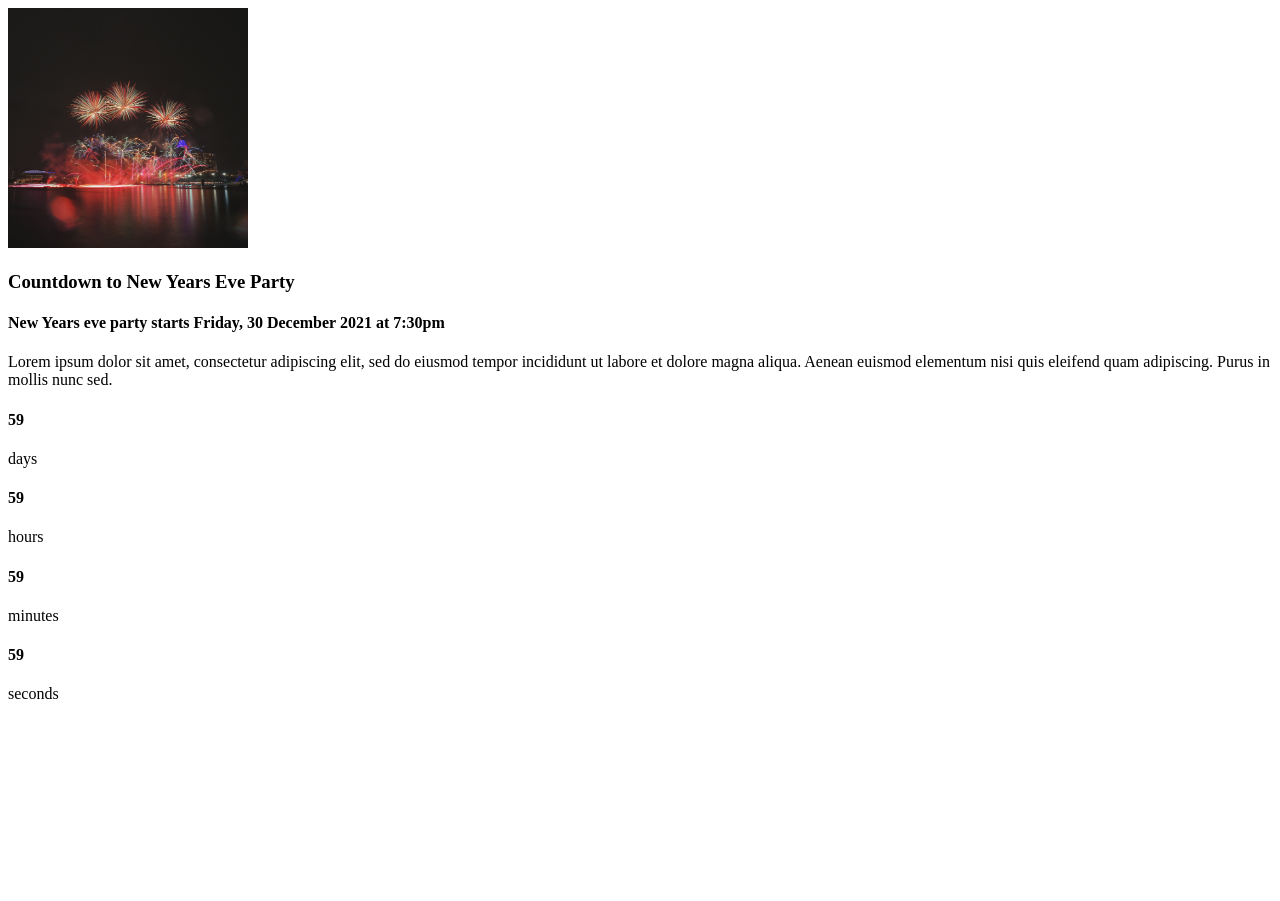
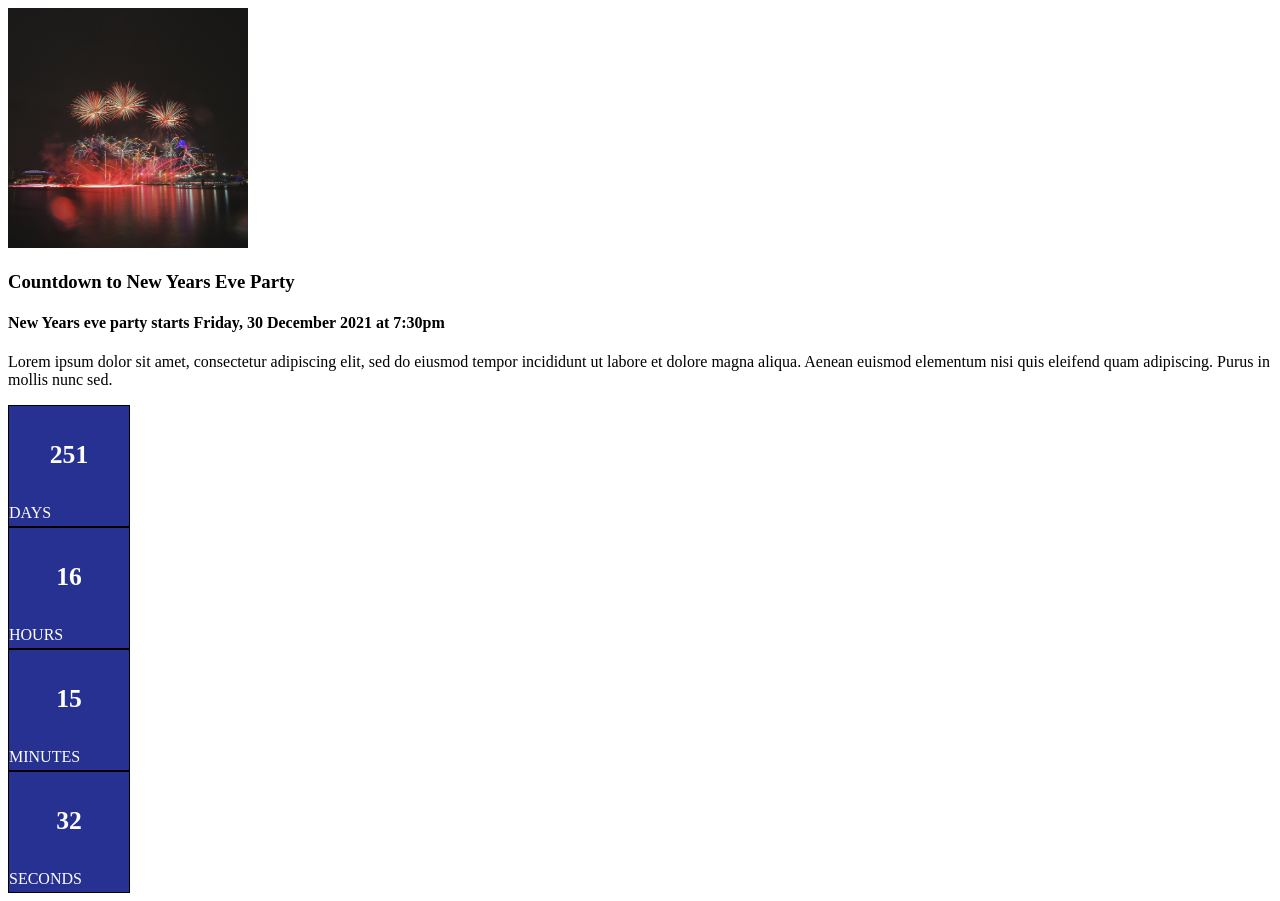
Before and after one commit to Tofthaslund/Countdown, a plain HTML site: page index.html in a window 1280 px wide. Before the commit the page ends 800 px from the top, so only its background shows below. Drawn offline with Linux system fonts and the light colour scheme.

Commit message:
function to make countdown work

```diff
--- a/script.js
+++ b/script.js
@@ -27,7 +27,7 @@ const items = document.querySelectorAll('.deadline-format h4');
 
 
 let futureDate = new Date(2021,11,30,7,30,0);
-console.log(futureDate);
+
 // year
 const year = futureDate.getFullYear();
 // hours
@@ -44,3 +44,49 @@ const weekday = weekdays[futureDate.getDay()];
 
 
 dateNy.textContent = `New Years eve party starts ${weekday}, ${date} ${month} ${year} at ${hours}:${minutes}pm`
+
+// furture timein ms
+const futureTime = futureDate.getTime();
+
+
+function getRemainingTime(){
+    const today = new Date().getTime();
+    const t = futureTime - today;
+    // 1s = 1000ms
+    // 1m = 60s
+    // 1hr = 60min
+    // 1day = 24hr
+
+    // values in ms
+    const oneDay = 24 * 60 * 60 * 1000;
+    const oneHour = 60 * 60 * 1000;
+    const oneMinute = 60 * 1000;
+    // calculate all values
+    let days = Math.floor(t / oneDay);
+    let hours = Math.floor((t % oneDay) / oneHour );
+    let min = Math.floor((t % oneHour) / oneMinute);
+    let sec = Math.floor((t % oneMinute) / 1000);
+
+    // Set values array
+    const values = [days,hours,min,sec];
+
+    // sets a 0 if number is less than 10
+    function format(item){
+        if(item < 10){
+            return item = `0${item}`
+        }
+        return item;
+    }
+
+
+    items.forEach(function(item, index){
+        item.innerHTML = format(values[index]);
+    });
+    if(t < 0){
+        clearInterval(countdown);
+        deadline.innerHTML = `<h4 class="expired">Sorry the party is over</h4>`
+    }
+}
+// countdown
+let countdown = setInterval(getRemainingTime, 1000)
+getRemainingTime();
--- a/style.css
+++ b/style.css
@@ -5,3 +5,25 @@
     height: 30vh;
     width: 30vh;
 }
+
+
+.deadline-format{
+    border: 1px solid black;
+    width: 120px;
+    height: 120px;
+    background-color: rgb(39, 49, 145);
+}
+
+.deadline-format h4{
+    text-align: center;
+    color: #fff;
+    font-weight: bold;
+    font-size: 1.6rem;
+}
+
+.deadline-format span{
+    color: #fff;
+    text-transform: uppercase;
+    justify-content: center;
+    align-items: center;
+}
```
